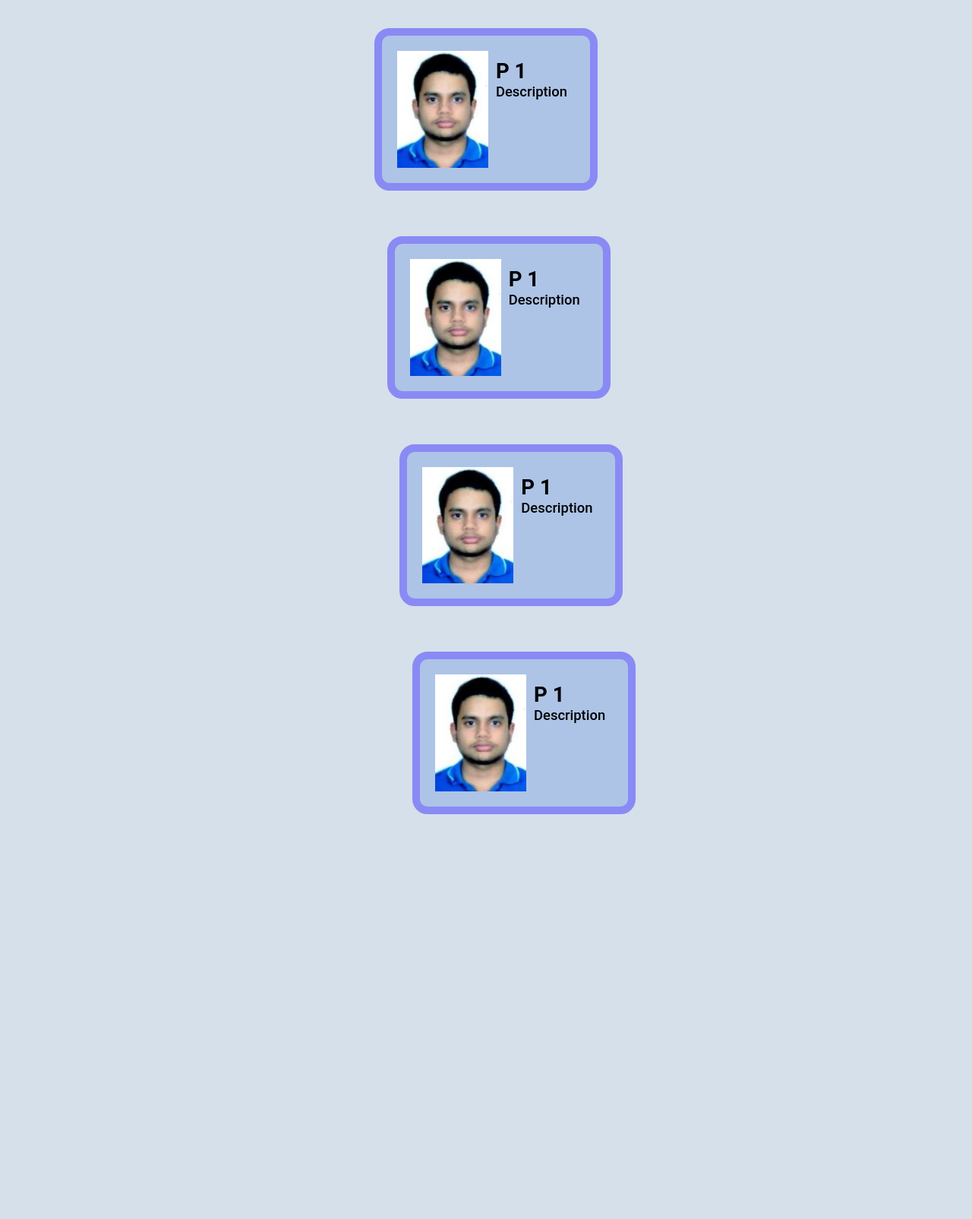
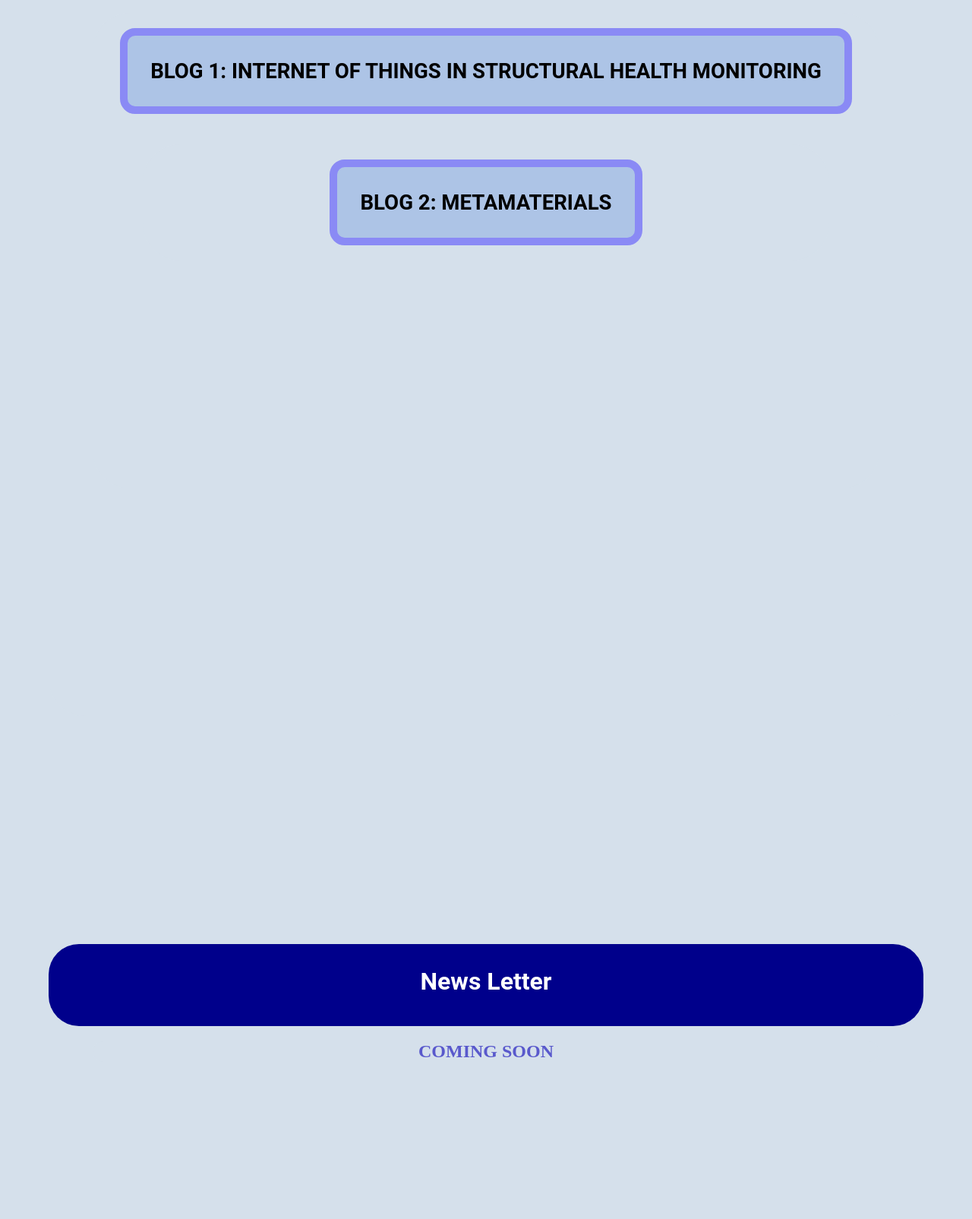
Before and after one commit to RegalioX/OmieSawie.github.io, a plain HTML site: page Publications.html in a window 1280 px wide. Shown: the part 311-1916 px from the top of the page at 76% size. Drawn offline with Linux system fonts and the light colour scheme.

Commit message:
Update Publications.html

```diff
--- a/Publications.html
+++ b/Publications.html
@@ -64,9 +64,64 @@
 
     <div class="bodyOfPage">
       <section class="contactSection writeupBlock" id="Publications">
-        <h1 class="label">Publications</h1>
+        <h1 class="label">Blogs</h1>
         <container class="contactGroup writeupBlock"><a href="#">
           <container class="individualContactFlexBox">
+<!--             <img
+              class="profileImage"
+              src="/images/OmkarSawant.jpg"
+              alt="OmkarSawant Photo"
+            /> -->
+            <p class="contactInfo">
+              <b style="font-size: 1.5em; font-weight: 2em">BLOG 1: INTERNET OF THINGS IN STRUCTURAL HEALTH MONITORING </b>
+              <br />
+            </p>
+          </container></a>
+         <container class="contactGroup writeupBlock"><a href="#">
+            <container class="individualContactFlexBox">
+<!--               <img
+                class="profileImage"
+                src="/images/OmkarSawant.jpg"
+                alt="OmkarSawant Photo"
+              /> -->
+              <p class="contactInfo">
+                <b style="font-size: 1.5em; font-weight: 2em">BLOG 2: METAMATERIALS</b>
+                <br />
+              </p>
+            </container></a>
+          <!--    <container class="contactGroup writeupBlock"><a href="#">
+              <container class="individualContactFlexBox">
+                <img
+                  class="profileImage"
+                  src="/images/OmkarSawant.jpg"
+                  alt="OmkarSawant Photo"
+                />
+                <p class="contactInfo">
+                  <b style="font-size: 1.5em; font-weight: 2em"> P 1 </b>
+                  <br />
+                  Description
+                </p>
+              </container></a>
+              <container class="contactGroup writeupBlock"><a href="#">
+                <container class="individualContactFlexBox">
+                  <img
+                    class="profileImage"
+                    src="/images/OmkarSawant.jpg"
+                    alt="OmkarSawant Photo"
+                  />
+                  <p class="contactInfo">
+                    <b style="font-size: 1.5em; font-weight: 2em"> P 1 </b>
+                    <br />
+                    Description
+                  </p>
+                </container></a> -->
+                </container>
+      </section>
+             <section class="contactSection writeupBlock" id="Publications">
+        <h1 class="label">News Letter</h1>
+        <container class="contactGroup writeupBlock"><a href="#">
+          <center><h1 style="color:rgb(89, 89, 204);size: 3rem;" >COMING SOON</h1></center>
+<!--           <container class="individualContactFlexBox">
             <img
               class="profileImage"
               src="/images/OmkarSawant.jpg"
@@ -116,7 +171,64 @@
                     <br />
                     Description
                   </p>
-                </container></a>
+                </container></a> -->
+                </container>
+      </section>
+      <section class="contactSection writeupBlock" id="Publications">
+        <h1 class="label">Publications</h1>
+        <container class="contactGroup writeupBlock"><a href="#">
+          <center><h1 style="color:rgb(89, 89, 204);size: 3rem;" >COMING SOON</h1></center>
+<!--           <container class="individualContactFlexBox">
+            <img
+              class="profileImage"
+              src="/images/OmkarSawant.jpg"
+              alt="OmkarSawant Photo"
+            />
+            <p class="contactInfo">
+              <b style="font-size: 1.5em; font-weight: 2em"> P 1 </b>
+              <br />
+              Description
+            </p>
+          </container></a>
+          <container class="contactGroup writeupBlock"><a href="#">
+            <container class="individualContactFlexBox">
+              <img
+                class="profileImage"
+                src="/images/OmkarSawant.jpg"
+                alt="OmkarSawant Photo"
+              />
+              <p class="contactInfo">
+                <b style="font-size: 1.5em; font-weight: 2em"> P 1 </b>
+                <br />
+                Description
+              </p>
+            </container></a>
+            <container class="contactGroup writeupBlock"><a href="#">
+              <container class="individualContactFlexBox">
+                <img
+                  class="profileImage"
+                  src="/images/OmkarSawant.jpg"
+                  alt="OmkarSawant Photo"
+                />
+                <p class="contactInfo">
+                  <b style="font-size: 1.5em; font-weight: 2em"> P 1 </b>
+                  <br />
+                  Description
+                </p>
+              </container></a>
+              <container class="contactGroup writeupBlock"><a href="#">
+                <container class="individualContactFlexBox">
+                  <img
+                    class="profileImage"
+                    src="/images/OmkarSawant.jpg"
+                    alt="OmkarSawant Photo"
+                  />
+                  <p class="contactInfo">
+                    <b style="font-size: 1.5em; font-weight: 2em"> P 1 </b>
+                    <br />
+                    Description
+                  </p>
+                </container></a> -->
                 </container>
       </section>
     </div>
```
